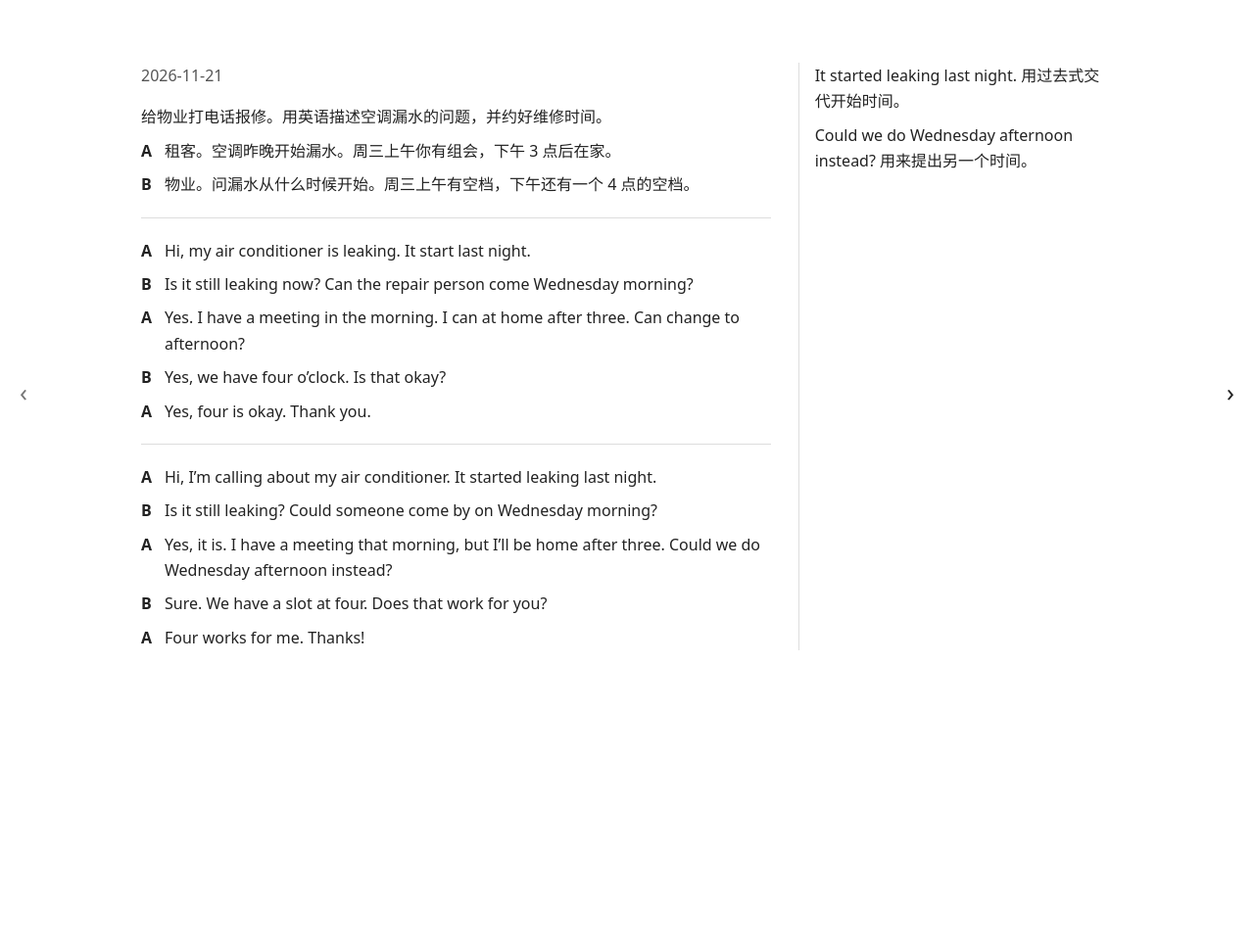
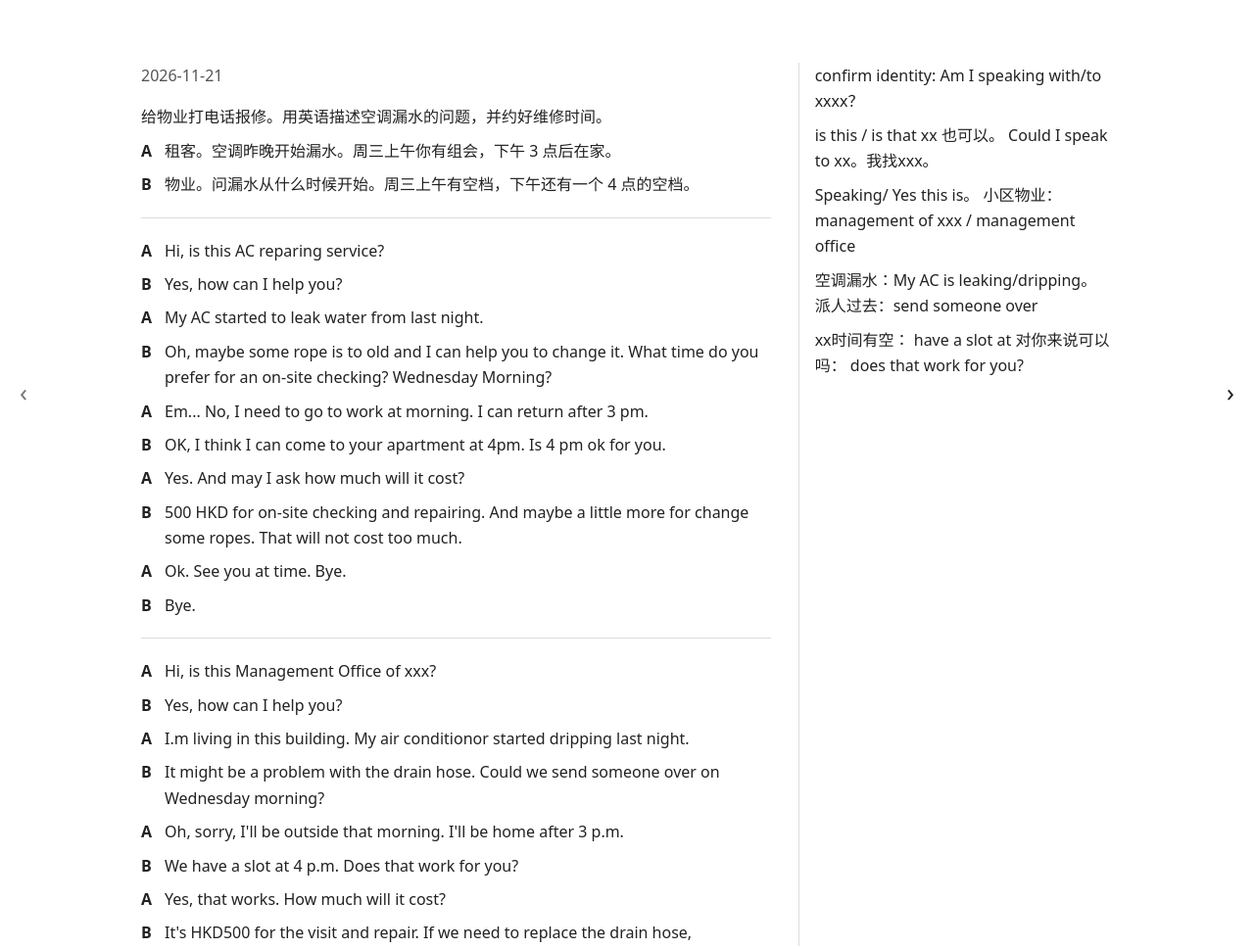
Before and after one commit to edyou25/oral, a plain HTML site: page index.html in a window 1280 px wide. Shown: the whole page at 98% size. Before the commit the page ends 800 px from the top, so only its background shows below. Drawn offline with Linux system fonts and the light colour scheme.

Commit message:
Add daily speaking practice lessons and update index

```diff
--- a/index.html
+++ b/index.html
@@ -25,8 +25,8 @@
   </style>
 </head>
 <body>
-  <button type="button" id="previous" aria-label="上一天" title="上一天">‹</button>
-  <button type="button" id="next" aria-label="下一天" title="下一天">›</button>
+  <button type="button" id="previous" aria-label="上一天" title="上一天" disabled>‹</button>
+  <button type="button" id="next" aria-label="下一天" title="下一天" disabled>›</button>
   <main>
     <article id="lesson">
       <p class="date"><time id="date"></time></p>
@@ -36,7 +36,6 @@
     </article>
     <aside id="notes" aria-label="Note"></aside>
   </main>
-  <script src="lessons.js"></script>
   <script>
     const lesson = document.getElementById('lesson');
     const date = document.getElementById('date');
@@ -46,7 +45,34 @@
     const notes = document.getElementById('notes');
     const previous = document.getElementById('previous');
     const next = document.getElementById('next');
+    let dates = [];
     let currentDay = 1;
+    let activeRequest;
+
+    async function readText(path, signal) {
+      const response = await fetch(path, { signal });
+      if (!response.ok) throw new Error('无法读取 ' + path);
+      return response.text();
+    }
+
+    function contentLines(text) {
+      return text.split(/\r?\n/).map(line => line.trim()).filter(Boolean);
+    }
+
+    function parseLesson(text) {
+      const sections = { '【场景】': [], '【角色】': [], '【初始对话】': [], '【优化对话】': [], '【笔记】': [] };
+      let section;
+      for (const line of contentLines(text)) {
+        if (Object.hasOwn(sections, line)) {
+          section = sections[line];
+        } else if (section) {
+          section.push(line);
+        } else {
+          throw new Error('请在正文前填写段落标题，例如【场景】。');
+        }
+      }
+      return sections;
+    }
 
     function paragraph(text) {
       const element = document.createElement('p');
@@ -54,22 +80,19 @@
       return element;
     }
 
-    function dialogueLine(line) {
-      const match = /^([AB]):\s*(.*)$/.exec(line);
-      if (!match) return paragraph(line);
-
+    function dialogueLine(line, index) {
       const element = paragraph('');
       const speaker = document.createElement('span');
       const words = document.createElement('span');
       element.className = 'line';
       speaker.className = 'speaker';
-      speaker.textContent = match[1];
-      words.textContent = match[2];
+      speaker.textContent = index % 2 === 0 ? 'A' : 'B';
+      words.textContent = line;
       element.append(speaker, words);
       return element;
     }
 
-    function noteLine([example, tip]) {
+    function noteLine(example, tip = '') {
       const element = paragraph('');
       const phrase = document.createElement('span');
       phrase.lang = 'en';
@@ -78,28 +101,61 @@
       return element;
     }
 
-    function showDay() {
+    async function showDay() {
+      activeRequest?.abort();
+      activeRequest = new AbortController();
+      const { signal } = activeRequest;
       const requestedDay = Number(location.hash.slice(1));
-      currentDay = Number.isInteger(requestedDay) && requestedDay >= 1 && requestedDay <= lessons.length
+      currentDay = Number.isInteger(requestedDay) && requestedDay >= 1 && requestedDay <= dates.length
         ? requestedDay
         : 1;
 
-      const entry = lessons[currentDay - 1];
+      const day = dates[currentDay - 1];
       lesson.setAttribute('aria-label', '第 ' + currentDay + ' 天');
-      date.dateTime = entry.date;
-      date.textContent = entry.date;
-      scenario.replaceChildren(paragraph(entry.prompt), ...entry.roles.map(dialogueLine));
-      draft.replaceChildren(...entry.draft.map(dialogueLine));
-      revised.replaceChildren(...entry.revised.map(dialogueLine));
-      notes.replaceChildren(...entry.notes.map(noteLine));
+      date.dateTime = day;
+      date.textContent = day;
       previous.disabled = currentDay === 1;
-      next.disabled = currentDay === lessons.length;
+      next.disabled = currentDay === dates.length;
+      scenario.textContent = '正在读取练习…';
+      draft.replaceChildren();
+      revised.replaceChildren();
+      notes.replaceChildren();
+
+      try {
+        const text = await readText('lessons/' + day + '.txt', signal);
+        if (signal.aborted) return;
+        const parts = parseLesson(text);
+        scenario.replaceChildren(...parts['【场景】'].map(paragraph), ...parts['【角色】'].map(dialogueLine));
+        draft.replaceChildren(...parts['【初始对话】'].map(dialogueLine));
+        revised.replaceChildren(...parts['【优化对话】'].map(dialogueLine));
+        const lines = parts['【笔记】'];
+        for (let i = 0; i < lines.length; i += 2) {
+          notes.append(noteLine(lines[i], lines[i + 1]));
+        }
+      } catch (error) {
+        if (!signal.aborted) scenario.textContent = '练习加载失败。' + error.message;
+      }
+    }
+
+    async function start() {
+      try {
+        dates = contentLines(await readText('lessons/index.txt'));
+        if (!dates.length) {
+          scenario.textContent = '还没有练习。';
+          return;
+        }
+        window.addEventListener('hashchange', showDay);
+        await showDay();
+      } catch (error) {
+        scenario.textContent = location.protocol === 'file:'
+          ? '请在项目目录运行 python3 -m http.server，然后打开 http://localhost:8000。'
+          : '练习目录加载失败。' + error.message;
+      }
     }
 
     previous.addEventListener('click', () => { location.hash = String(currentDay - 1); });
     next.addEventListener('click', () => { location.hash = String(currentDay + 1); });
-    window.addEventListener('hashchange', showDay);
-    showDay();
+    start();
   </script>
 </body>
 </html>
--- a/lessons.js
+++ /dev/null
@@ -1,56 +0,0 @@
-// 添加一天：复制下面的一组 { ... } 到数组末尾，再改日期、场景、对话和笔记。
-// 对话每行以 A: 或 B: 开头。每条笔记按 [英文例句, 中文说明] 填写。
-const lessons = [
-  {
-    date: "2026-11-21",
-    prompt: "给物业打电话报修。用英语描述空调漏水的问题，并约好维修时间。",
-    roles: [
-      "A: 租客。空调昨晚开始漏水。周三上午你有组会，下午 3 点后在家。",
-      "B: 物业。问漏水从什么时候开始。周三上午有空档，下午还有一个 4 点的空档。",
-    ],
-    draft: [
-      "A: Hi, my air conditioner is leaking. It start last night.",
-      "B: Is it still leaking now? Can the repair person come Wednesday morning?",
-      "A: Yes. I have a meeting in the morning. I can at home after three. Can change to afternoon?",
-      "B: Yes, we have four o’clock. Is that okay?",
-      "A: Yes, four is okay. Thank you.",
-    ],
-    revised: [
-      "A: Hi, I’m calling about my air conditioner. It started leaking last night.",
-      "B: Is it still leaking? Could someone come by on Wednesday morning?",
-      "A: Yes, it is. I have a meeting that morning, but I’ll be home after three. Could we do Wednesday afternoon instead?",
-      "B: Sure. We have a slot at four. Does that work for you?",
-      "A: Four works for me. Thanks!",
-    ],
-    notes: [
-      ["It started leaking last night.","用过去式交代开始时间。"],
-      ["Could we do Wednesday afternoon instead?","用来提出另一个时间。"],
-    ],
-  },
-  {
-    date: "2026-11-22",
-    prompt: "物业来电，周三下午 4 点的维修要改期。用英语重新约时间。",
-    roles: [
-      "A: 租客。周四上午你有实验，下午 5 点后可以。问清楚师傅大概几点到。",
-      "B: 物业。原来的时间取消了。周四上午 10 点或下午 5 点半可以上门。",
-    ],
-    draft: [
-      "B: Hi, we need change your repair time. Can you do Thursday at ten?",
-      "A: I have experiment in the morning. I can after five.",
-      "B: We can come at five thirty. Is okay?",
-      "A: Yes. What time he will arrive?",
-      "B: Around five thirty. We call you before.",
-    ],
-    revised: [
-      "B: Hi, we need to reschedule your repair. Does Thursday at ten work for you?",
-      "A: I have an experiment that morning, but I’ll be home after five. Could we do Thursday evening instead?",
-      "B: Sure. We have a slot at five thirty. Does that work for you?",
-      "A: That works. What time should I expect the repair person?",
-      "B: Around five thirty. We’ll call before we arrive.",
-    ],
-    notes: [
-      ["We need to reschedule your repair.","用 reschedule 表示改期。"],
-      ["What time should I expect the repair person?","用来问维修师傅大概几点到。"],
-    ],
-  },
-];
```
Also changed, not shown: lessons/2026-11-21.txt (added), lessons/2026-11-22.txt (added), lessons/index.txt (added), 1 other file.
